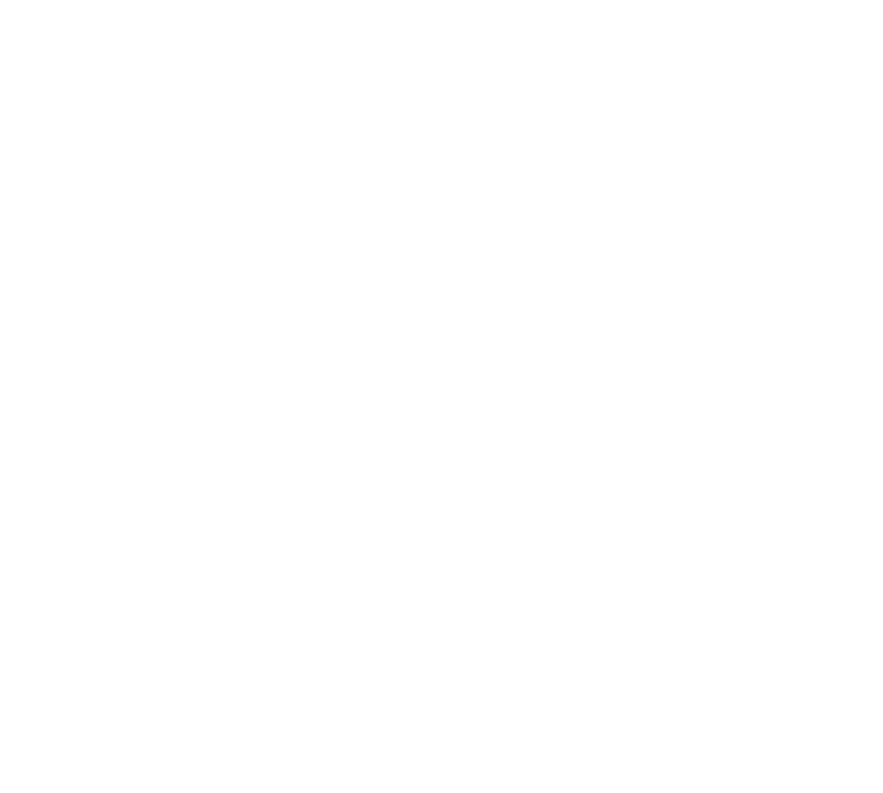
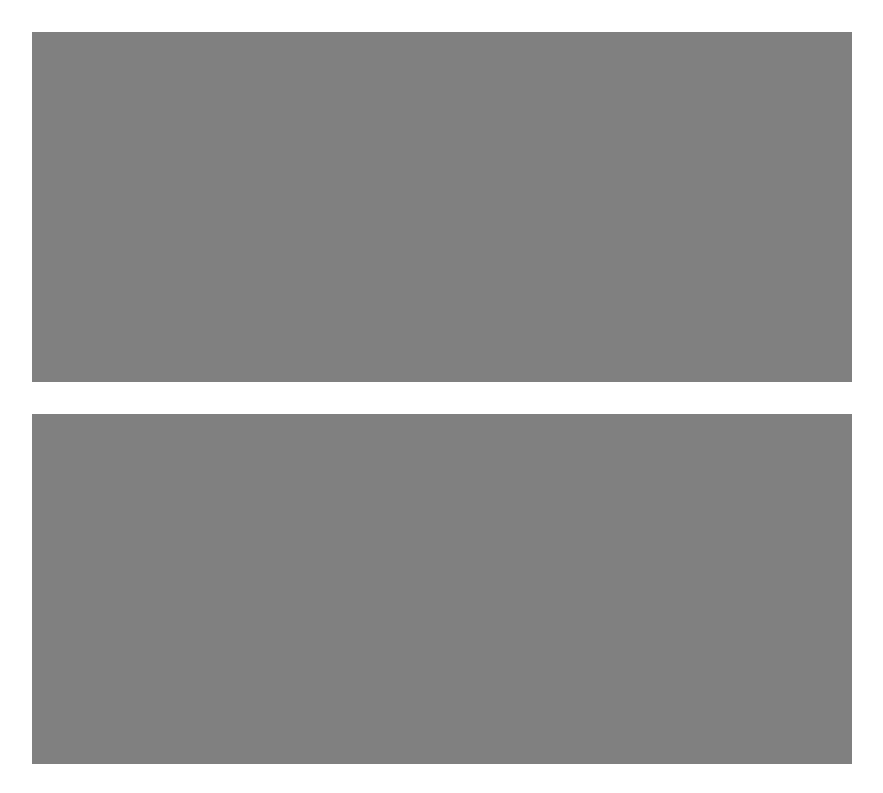
Before and after one commit to ipetryszak/ELEMENTS, a plain HTML site: page 7_Loop1_step7/index.html in a window 1280 px wide. Shown: the top 793 px of the page, without its empty margins (198-1081 px from the left). Drawn offline with Linux system fonts and the light colour scheme.

Commit message:
improved adding blocks

```diff
--- a/7_Loop1_step7/script.js
+++ b/7_Loop1_step7/script.js
@@ -1,17 +1,31 @@
 "use strict";
-function createElement() {
-    var element = document.createElement('div');
-    element.classList.add('container');
-    return element;
+var MARGIN = 150;
+var MAX_ELEMENTS = 7;
+var MODIFIERS = {
+    visible: 'block--visible'
+};
+function createComponent(numb) {
+    var container = document.createElement('div');
+    container.classList.add('container');
+    for (var i = 0; i < numb; i++) {
+        var block = document.createElement('div');
+        block.classList.add('block');
+        container.appendChild(block);
+    }
+    return container;
 }
-function addContainers() {
-    document.addEventListener('click', function (e) {
-        document.addEventListener('mouseout', function (e) {
-            document.addEventListener('mouseenter', function (e) {
-                for (var i = 0; i < 5; i++)
-                    document.body.appendChild(createElement());
-            }, { once: true });
-        }, { once: true });
-    }, { once: true });
+function display() {
+    var blocks = document.querySelectorAll('.block');
+    function addClass() {
+        blocks.forEach(function (el) {
+            var ele = el;
+            var val = ele.getBoundingClientRect().top;
+            if (val + MARGIN < window.innerHeight)
+                ele.classList.add(MODIFIERS.visible);
+        });
+    }
+    addClass();
+    window.addEventListener('scroll', addClass);
 }
-addContainers();
+document.body.appendChild(createComponent(MAX_ELEMENTS));
+display();
--- a/7_Loop1_step7/style.scss
+++ b/7_Loop1_step7/style.scss
@@ -4,8 +4,20 @@
 }
 
 .container {
-  margin: 1rem auto;
-  height: 300px;
   width: 70%;
-  background: lighten(grey,45%);
+  margin: 0 auto;
 }
+
+.block {
+  background: grey;
+  height: 350px;
+  margin: 2rem;
+  visibility: hidden;
+  transition: all .5s;
+  opacity: 0;
+}
+
+.block--visible {
+  visibility: visible;
+  opacity: 1;
+}
--- a/7_Loop1_step7/tsconfig.json
+++ b/7_Loop1_step7/tsconfig.json
@@ -5,7 +5,7 @@
     /* Basic Options */
     // "incremental": true,                   /* Enable incremental compilation */
     "target": "es5",                          /* Specify ECMAScript target version: 'ES3' (default), 'ES5', 'ES2015', 'ES2016', 'ES2017', 'ES2018', 'ES2019', 'ES2020', or 'ESNEXT'. */
-    "module": "commonjs",                     /* Specify module code generation: 'none', 'commonjs', 'amd', 'system', 'umd', 'es2015', 'es2020', or 'ESNext'. */
+    "module": "commonjs",                   /* Specify module code generation: 'none', 'commonjs', 'amd', 'system', 'umd', 'es2015', 'es2020', or 'ESNext'. */
     "lib": [
       "es5",
       "dom"
```
Also changed, not shown: 7_Loop1_step7/style.css, 2 other files.
